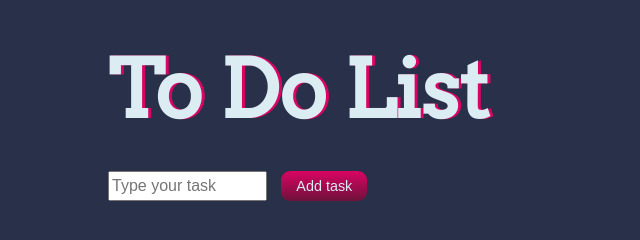
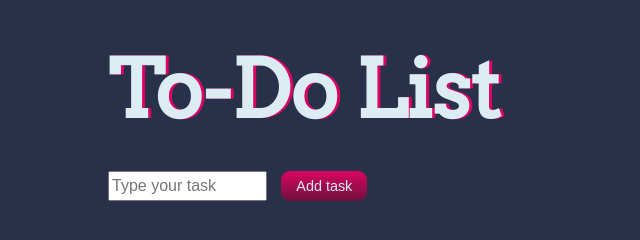
Before and after one commit to AryelleSiqueira/todo-list-DOM-practice, a plain HTML site: page index.html in a window 1280 px wide. Shown: the whole page, without its empty margins (0-640 px from the left). Drawn offline with Linux system fonts and the light colour scheme.

Commit message:
mudança no título para causar conflito de merge proposital

```diff
--- a/index.html
+++ b/index.html
@@ -8,7 +8,7 @@
 </head>
 <body>
 
-	<h1>To Do List</h1>
+	<h1>To-Do List</h1>
 
 	<ul></ul>
 
```
